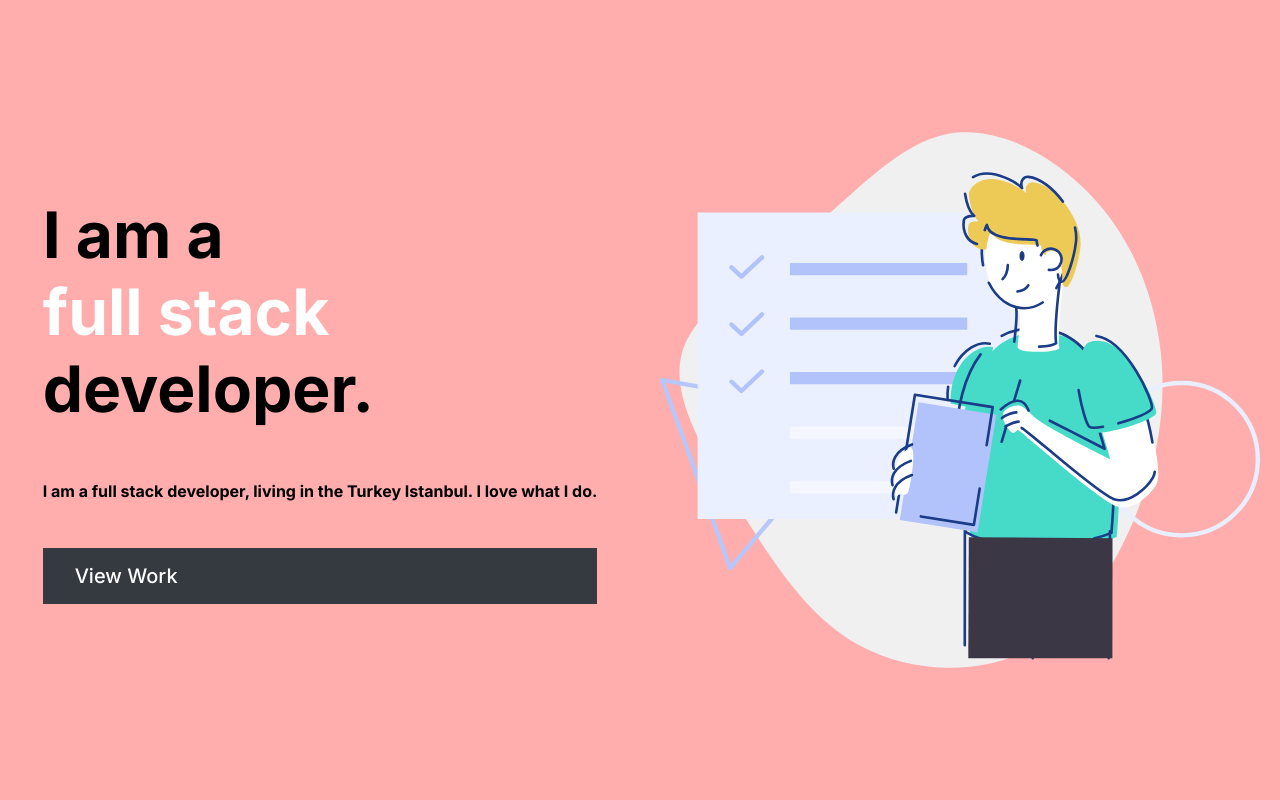
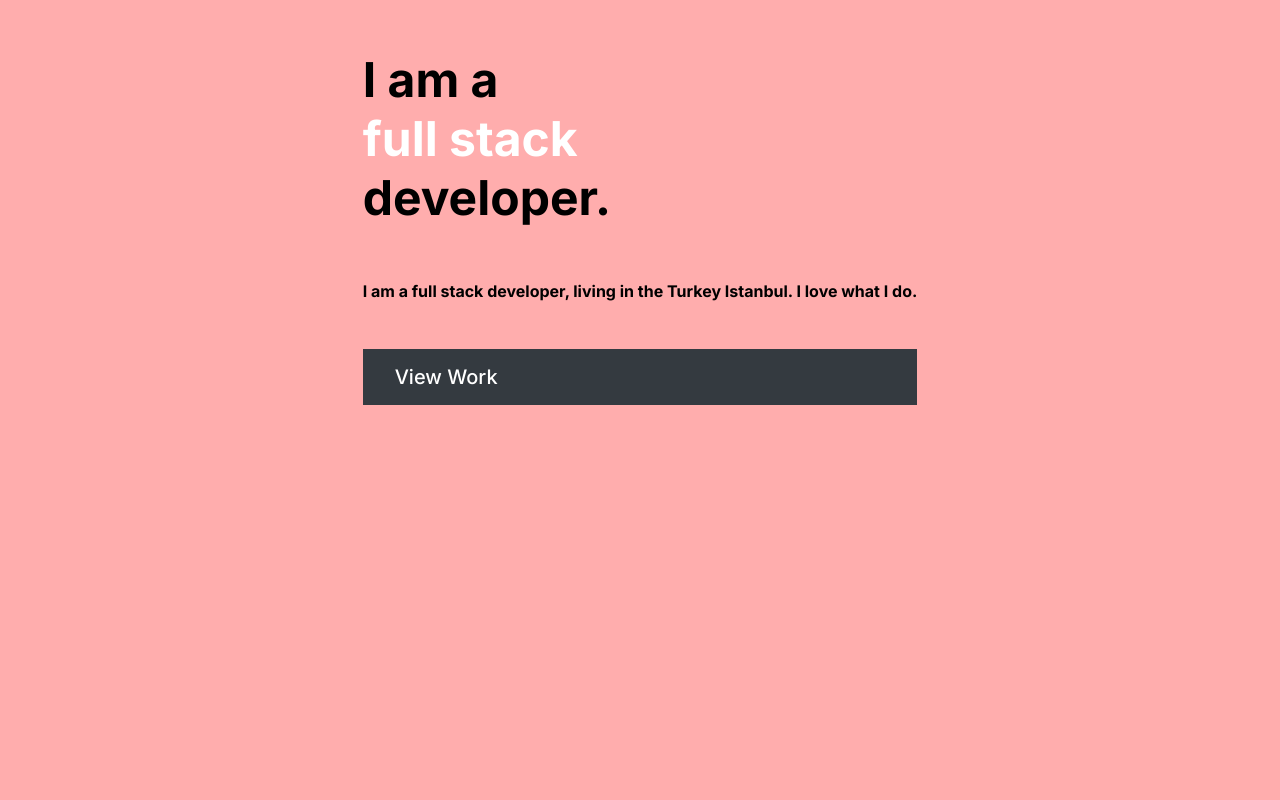
Before and after one commit to cemalturkcan/cemalturkcan.github.io, a plain HTML site: page index.html in a window 1280 px wide. Shown: the top 800 px of the page. Drawn offline with Linux system fonts and the light colour scheme; a web font is replaced by a local one.

Commit message:
Optimization

```diff
--- a/index.html
+++ b/index.html
@@ -2,6 +2,7 @@
 <html lang="en">
 <head>
     <meta charset="UTF-8">
+    <meta name="viewport" content="width=device-width, initial-scale=1">
     <title>Cemal Türkcan</title>
     <link href="https://fonts.googleapis.com" rel="preconnect">
     <link crossorigin href="https://fonts.gstatic.com" rel="preconnect">
@@ -25,5 +26,4 @@
 
 </header>
 </body>
-<script src="script.js"></script>
 </html>
--- a/style.css
+++ b/style.css
@@ -33,21 +33,22 @@ header {
 }
 .header-container {
     height: 100vh;
-    display: grid;
-    grid-template-columns: 1fr 1fr;
-    justify-items: center;
-    align-content: center;
+    display: flex;
+    justify-content: center;
+    align-items: center;
+    gap: 500px;
+    padding: 50px;
+    flex-wrap: wrap;
 }
 
 .header-container-inner{
     display: flex;
     justify-content: center;
-
     flex-direction: column;
 }
 
 h1 {
-    font-size: 8vh;
+    font-size: 7rem;
     margin-bottom: 52px;
     font-weight: 700;
 }
@@ -74,7 +75,21 @@ strong {
     color: white;
 }
 .svg {
-    width: 600px;
-    height: 600px;
+   width: 700px;
 
 }
+@media only screen and (max-width:992px){
+    .header-container { gap :0;}
+}
+@media screen and (max-width: 768px) {
+    h1 { font-size: 3rem;}
+    .svg {
+        width: 300px;
+    }
+
+}
+
+@media screen and (max-width: 1353px) {
+    h1 { font-size: 3rem;}
+
+}
```
